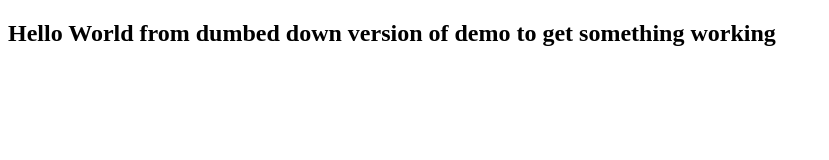
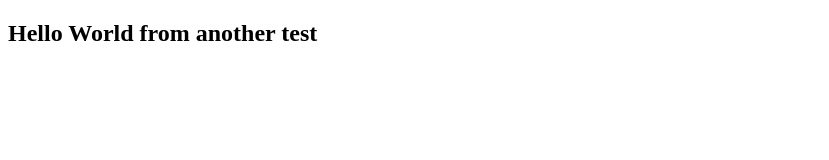
Before and after one commit to ronaldsumida/nginxrepo, a plain HTML site: page index.html in a window 1280 px wide. Shown: the whole page, without its empty margins (0-829 px from the left). Drawn offline with Linux system fonts and the light colour scheme.

Commit message:
Another test

```diff
--- a/index.html
+++ b/index.html
@@ -6,6 +6,6 @@
     <title></title>
 </head>
 <body>
-    <h2>Hello World from dumbed down version of demo to get something working</h2>
+    <h2>Hello World from another test</h2>
 </body>
 </html>
```
